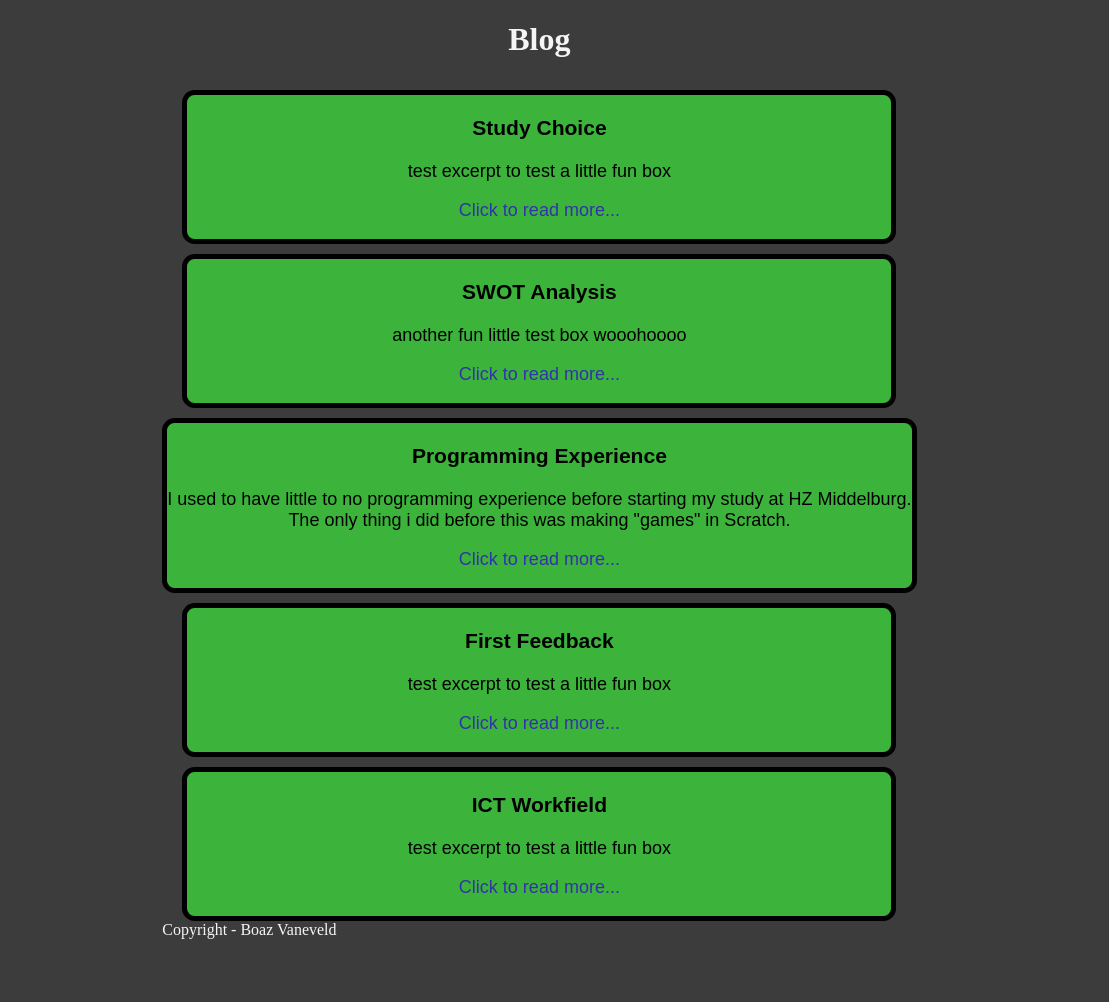
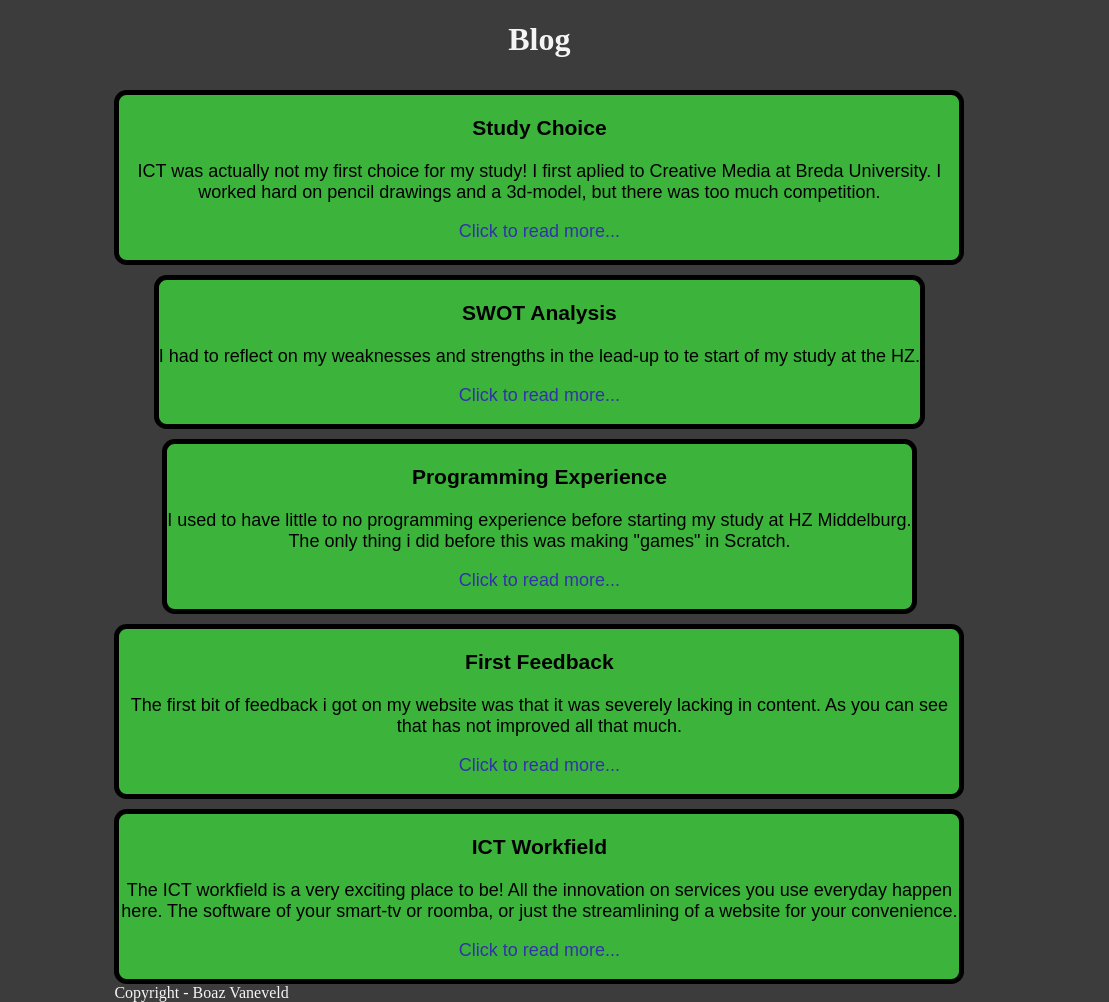
Before and after one commit to BoazVaneveld/BoazVaneveld.github.io, a plain HTML site: page pages/blog.html in a window 1280 px wide. Shown: the full height of the page, 171-1280 px from the left. Before the commit the page ends 939 px from the top, so only its background shows below. Drawn offline with Linux system fonts and the light colour scheme.

Commit message:
finished the previews for the blog pages, and added a picture to the profile page

```diff
--- a/pages/blog.html
+++ b/pages/blog.html
@@ -52,14 +52,17 @@
             <a href="blog_pages/blog_page_study_choice.html">
                 <section class="blog_excerpt" id="study_choice_link">
                     <h3>Study Choice</h3>
-                    <p>test excerpt to test a little fun box</p>
+                    <p>ICT was actually not my first choice for my study! I first aplied to Creative Media at Breda University.
+                        I worked hard on pencil drawings and a 3d-model, but there was too much competition. </p>
                     <p class="fake_read_more_link">Click to read more...</p>
                 </section>
             </a>
             <a href="blog_pages/blog_page_swot.html">
                 <section class="blog_excerpt" id="swot_link">
                     <h3>SWOT Analysis</h3>
-                    <p>another fun little test box wooohoooo</p>
+                    <p>I had to reflect on my weaknesses and strengths in the lead-up to te start of my study at the HZ.
+
+                    </p>
                     <p class="fake_read_more_link">Click to read more...</p>
                 </section>
             </a>
@@ -74,14 +77,17 @@
             <a href="blog_pages/blog_page_first_feedback.html">
                 <section class="blog_excerpt" id="first_feedback_link">
                     <h3>First Feedback</h3>
-                    <p>test excerpt to test a little fun box</p>
+                    <p>The first bit of feedback i got on my website was that it was severely lacking in content.
+                        As you can see that has not improved all that much.</p>
                     <p class="fake_read_more_link">Click to read more...</p>
                 </section>
             </a>
             <a href="blog_pages/blog_page_ict_workfield.html">
                 <section class="blog_excerpt" id="ict_workfield_link">
                     <h3>ICT Workfield</h3>
-                    <p>test excerpt to test a little fun box</p>
+                    <p>The ICT workfield is a very exciting place to be! All the innovation on services you use everyday happen here.
+                        The software of your smart-tv or roomba, or just the streamlining of a website for your convenience.
+                    </p>
                     <p class="fake_read_more_link">Click to read more...</p>
                 </section>
             </a>
```
Also changed, not shown: index.html (+1 -1 lines), pages/profile.html (+1 -1 lines), 1 other file.
